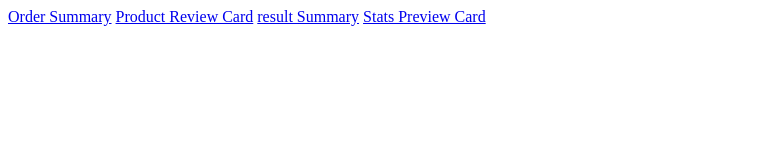
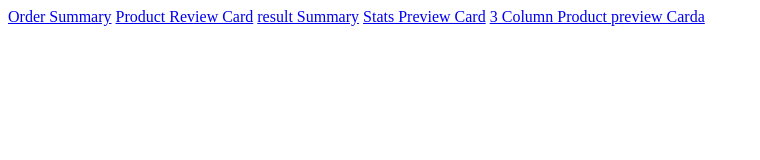
Before and after one commit to quinnasher/frontend-mentor-assessment, a plain HTML site: page index.html in a window 1280 px wide. Shown: the whole page, without its empty margins (0-760 px from the left). Drawn offline with Linux system fonts and the light colour scheme.

Commit message:
updated links

```diff
--- a/index.html
+++ b/index.html
@@ -11,6 +11,7 @@
         <a href="product-preview-card/index.html">Product Review Card</a>
         <a href="results-summary/index.html">result Summary</a>
         <a href="stats-preview-card/index.html">Stats Preview Card</a>
+        <a href="3-column-preview-card-component-main/index.html">3 Column Product preview Carda</a>
     </nav>
 </header>
 </body>
```
